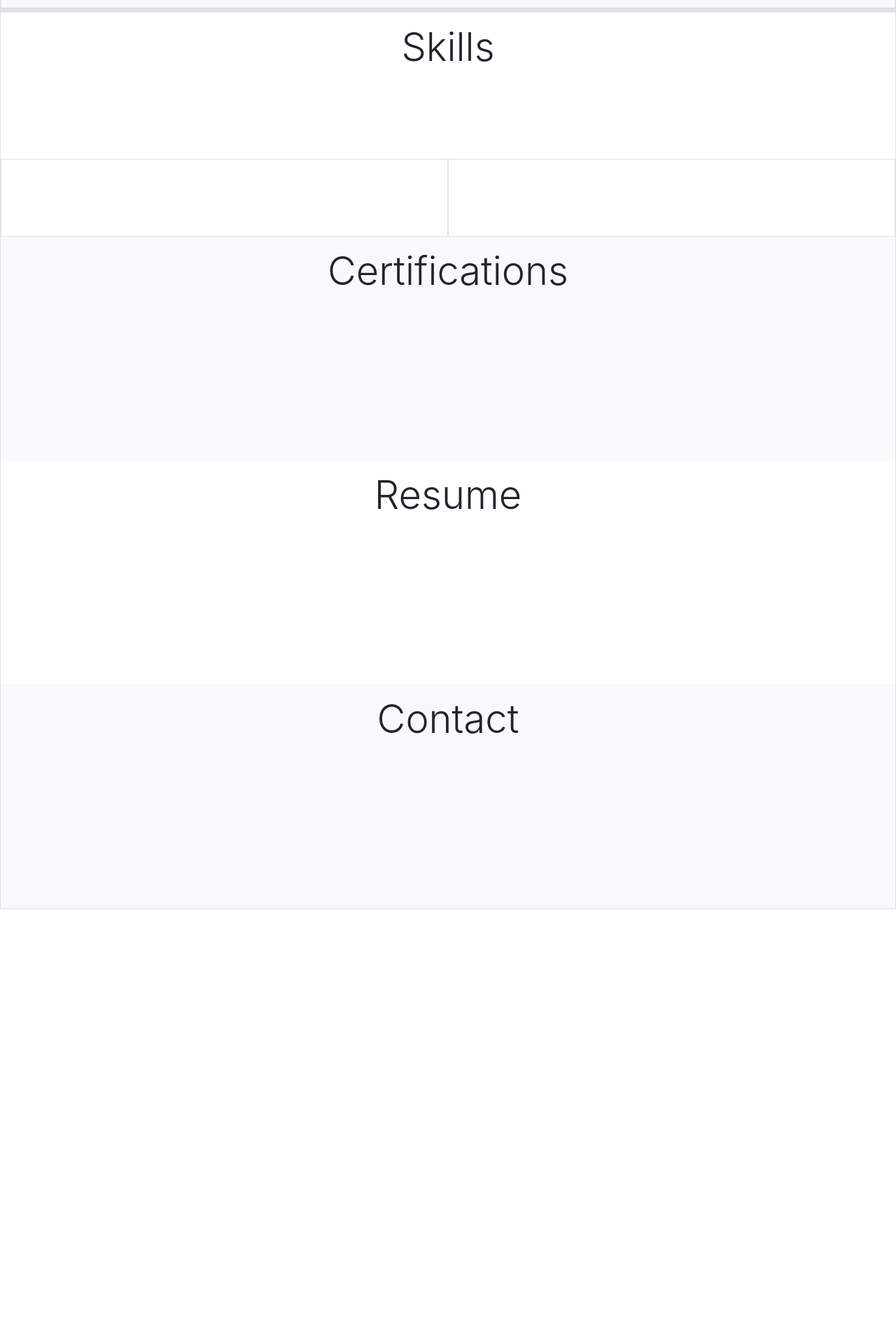
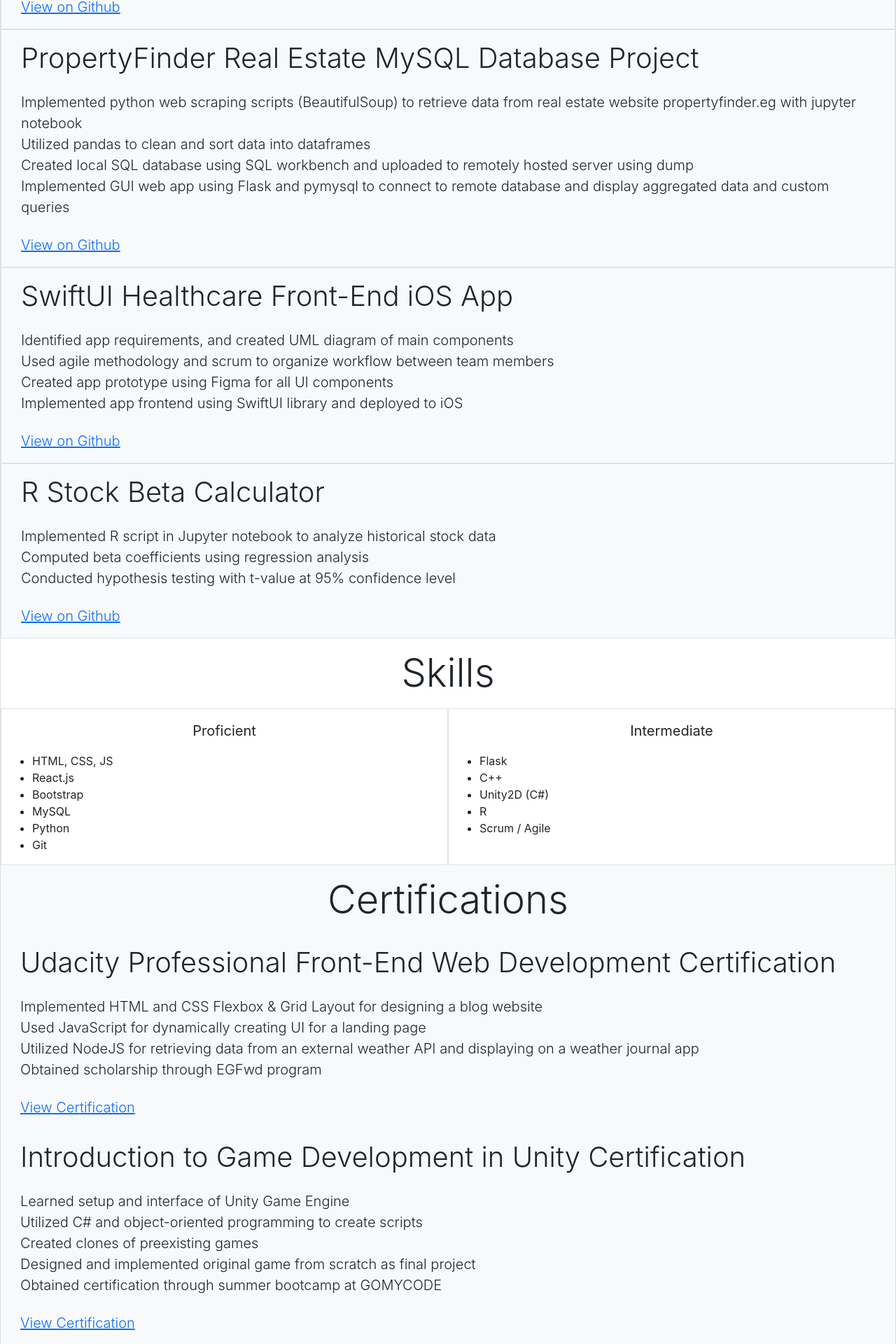
Before and after one commit to ibrahimelnemr/portfolio, a React (Create React App) app: page / in a window 1280 px wide. Shown: the part 1039-2959 px from the top of the page at 70% size. Before the commit the page ends 2338 px from the top, so only its background shows below. Built offline with nearby package versions, Linux system fonts and the light colour scheme.

Commit message:
add projects, skills, Certifications

```diff
--- a/src/components/Certifications.js
+++ b/src/components/Certifications.js
@@ -10,6 +10,50 @@ return(
                 Certifications
             </div>
         </div>
+
+        <div className="col-12">
+        <div class="p-2 m-2 h1 fw-light">
+        Udacity Professional Front-End Web Development Certification
+        </div>
+        <div class="p-2 m-2 fs-5 fw-light">
+        Implemented HTML and CSS Flexbox & Grid Layout for designing a blog website
+        <br/>
+        Used JavaScript for dynamically creating UI for a landing page
+        <br/>
+        Utilized NodeJS for retrieving data from an external weather API and displaying on a weather journal app
+        <br/>
+        Obtained scholarship through EGFwd program
+        </div>
+        <div class="p-2 m-2 fs-5 fw-light">
+            <a href="https://graduation.udacity.com/confirm/PJ42XA24" target="_blank">
+                View Certification
+            </a>
+        </div>
+    </div>
+
+
+    <div className="col-12">
+        <div class="p-2 m-2 h1 fw-light">
+        Introduction to Game Development in Unity Certification
+        </div>
+        <div class="p-2 m-2 fs-5 fw-light">
+        Learned setup and interface of Unity Game Engine
+        <br/>
+        Utilized C# and object-oriented programming to create scripts
+        <br/>
+        Created clones of preexisting games
+        <br/>
+        Designed and implemented original game from scratch as final project
+        <br/>
+        Obtained certification through summer bootcamp at GOMYCODE
+        </div>
+        <div class="p-2 m-2 fs-5 fw-light">
+            <a href="https://drive.google.com/file/d/1djqL4j2jHbNh9_B0nZlHq3312lJAVokw/view" target="_blank">
+                View Certification
+            </a>
+        </div>
+    </div>
+
 </div>
 
 </>
--- a/src/components/Main.js
+++ b/src/components/Main.js
@@ -16,8 +16,8 @@ return(
     <Projects/>
     <Skills/>
     <Certifications/>
-    <Resume/>
-    <Contact/>
+    {/* <Resume/>
+    <Contact/> */}
 
   </main>
 );
--- a/src/components/Projects.js
+++ b/src/components/Projects.js
@@ -17,23 +17,81 @@ return(
             Linear Algebra Website
         </div>
         <div class="p-2 m-2 fs-5 fw-light">
-            Lorem ipsum dolor sit amet, consectetur adipiscing elit, sed do eiusmod tempor incididunt ut labore et dolore magna aliqua. Ut enim ad minim veniam, quis nostrud exercitation ullamco laboris nisi ut aliquip ex ea commodo consequat.
+        Created website for displaying course materials for Linear Algebra professor at AUC
+        <br/>
+        Added frontend styling with Bootstrap 5
+        <br/>
+        Used react-router-dom for routing with hash router
         </div>
         <div class="p-2 m-2 fs-5 fw-light">
-            <a href="#">
+            <a href="https://github.com/iwelnemr/linear-algebra-website" target="_blank">
                 View on Github
             </a>
         </div>
     </div>
 
     <div className="col-12 border">
+        <div class="p-2 m-2 h1 fw-light">
+            PropertyFinder Real Estate MySQL Database Project
 
+        </div>
+        <div class="p-2 m-2 fs-5 fw-light">
+
+        Implemented python web scraping scripts (BeautifulSoup) to retrieve data from real estate website propertyfinder.eg with jupyter notebook
+        <br/>
+        Utilized pandas to clean and sort data into dataframes
+        <br/>
+        Created local SQL database using SQL workbench and uploaded to remotely hosted server using dump
+        <br/>
+        Implemented GUI web app using Flask and pymysql to connect to remote database and display aggregated data and custom queries
+        <br/>
+        </div>
+        <div class="p-2 m-2 fs-5 fw-light">
+            <a href="https://github.com/iwelnemr/property-finder-db" target="_blank">
+                View on Github
+            </a>
+        </div>
     </div>
+
     <div className="col-12 border">
+        <div class="p-2 m-2 h1 fw-light">
+        SwiftUI Healthcare Front-End iOS App
+        </div>
+        <div class="p-2 m-2 fs-5 fw-light">
+        Identified app requirements, and created UML diagram of main components
 
+        <br/>
+        Used agile methodology and scrum to organize workflow between team members
+
+        <br/>
+        Created app prototype using Figma for all UI components
+        <br/>
+        Implemented app frontend using SwiftUI library and deployed to iOS
+        </div>
+        <div class="p-2 m-2 fs-5 fw-light">
+            <a href="https://github.com/iwelnemr/wecare-swiftui-app" target="_blank">
+                View on Github
+            </a>
+        </div>
     </div>
+
+
     <div className="col-12 border">
-
+        <div class="p-2 m-2 h1 fw-light">
+            R Stock Beta Calculator
+        </div>
+        <div class="p-2 m-2 fs-5 fw-light">
+        Implemented R script in Jupyter notebook to analyze historical stock data
+        <br/>
+        Computed beta coefficients using regression analysis
+        <br/>
+        Conducted hypothesis testing with t-value at 95% confidence level
+        </div>
+        <div class="p-2 m-2 fs-5 fw-light">
+            <a href="https://github.com/iwelnemr/r-stock-beta-calculator" target="_blank">
+                View on Github
+            </a>
+        </div>
     </div>
 
     {/* <div  class="col-12">
--- a/src/components/Skills.js
+++ b/src/components/Skills.js
@@ -13,9 +13,31 @@ return(
 
     <div  class="col-6 border">
 
+        <div class="text-center p-2 m-2 fs-5">
+                Proficient
+        </div>
+
+        <ul>
+            <li>HTML, CSS, JS</li>
+            <li>React.js</li>
+            <li>Bootstrap</li>
+            <li>MySQL</li>
+            <li>Python</li>
+            <li>Git</li>
+        </ul>
+
     </div>
     <div className="col-6 border">
-
+        <div class="text-center p-2 m-2 fs-5">
+                Intermediate
+        </div>
+        <ul>
+            <li>Flask</li>
+            <li>C++</li>
+            <li>Unity2D (C#)</li>
+            <li>R</li>
+            <li>Scrum / Agile</li>
+        </ul>
     </div>
 </div>
 </>
```
